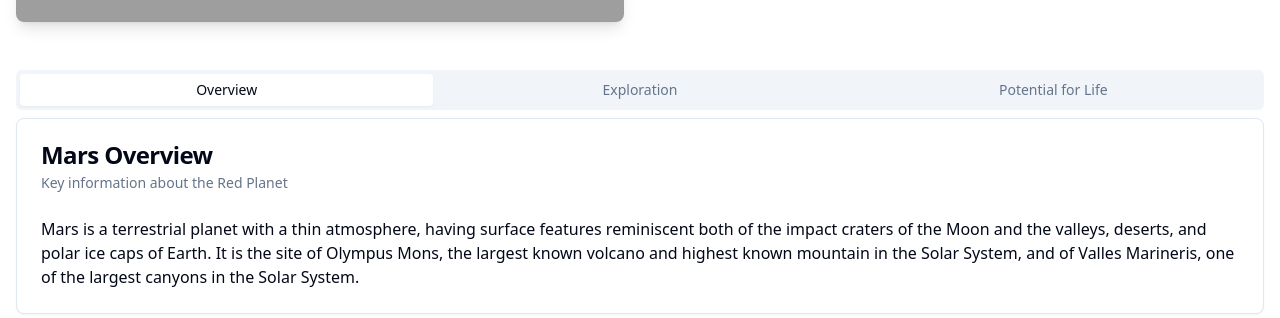
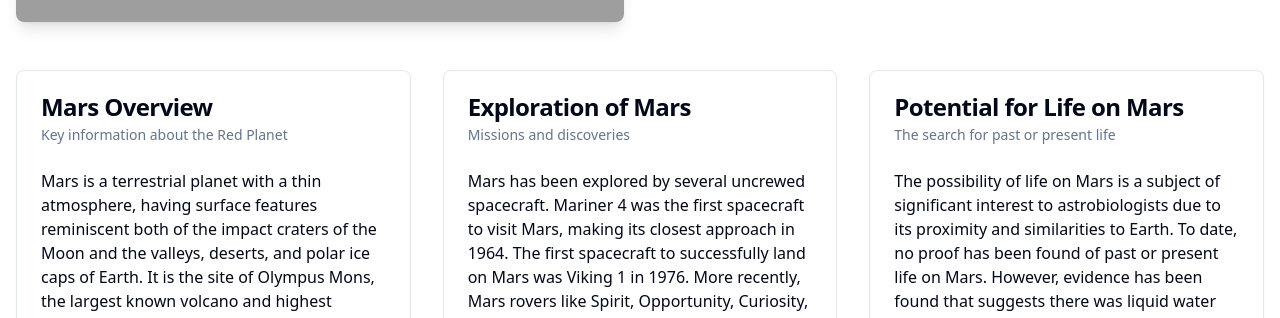
Before and after one commit to GPT-Engineer-App-Dev/pluto-patchwork-cosmos, a React (Vite) app: page / in a window 1280 px wide. Shown: the part 482-800 px from the top of the page. Built offline with nearby package versions, Linux system fonts and the light colour scheme; grey boxes are pictures that could not be loaded.

Commit message:
GPT Engineer Update [skip gpt_engineer]

```diff
--- a/src/pages/Index.jsx
+++ b/src/pages/Index.jsx
@@ -1,7 +1,6 @@
 import { useState } from 'react';
 import { Button } from "@/components/ui/button";
 import { Card, CardContent, CardDescription, CardHeader, CardTitle } from "@/components/ui/card";
-import { Tabs, TabsContent, TabsList, TabsTrigger } from "@/components/ui/tabs";
 import { Thermometer, Mountain, Clock, Ruler } from "lucide-react";
 
 const MarsFacts = [
@@ -55,13 +54,7 @@ const Index = () => {
         </Card>
       )}
 
-      <Tabs defaultValue="overview" className="w-full">
-        <TabsList className="grid w-full grid-cols-3">
-          <TabsTrigger value="overview">Overview</TabsTrigger>
-          <TabsTrigger value="exploration">Exploration</TabsTrigger>
-          <TabsTrigger value="life">Potential for Life</TabsTrigger>
-        </TabsList>
-        <TabsContent value="overview">
+      <div className="grid gap-8 md:grid-cols-3">
         <Card>
           <CardHeader>
             <CardTitle>Mars Overview</CardTitle>
@@ -71,8 +64,6 @@ const Index = () => {
             <p>Mars is a terrestrial planet with a thin atmosphere, having surface features reminiscent both of the impact craters of the Moon and the valleys, deserts, and polar ice caps of Earth. It is the site of Olympus Mons, the largest known volcano and highest known mountain in the Solar System, and of Valles Marineris, one of the largest canyons in the Solar System.</p>
           </CardContent>
         </Card>
-        </TabsContent>
-        <TabsContent value="exploration">
         <Card>
           <CardHeader>
             <CardTitle>Exploration of Mars</CardTitle>
@@ -82,8 +73,6 @@ const Index = () => {
             <p>Mars has been explored by several uncrewed spacecraft. Mariner 4 was the first spacecraft to visit Mars, making its closest approach in 1964. The first spacecraft to successfully land on Mars was Viking 1 in 1976. More recently, Mars rovers like Spirit, Opportunity, Curiosity, and Perseverance have significantly advanced our understanding of the planet. The latest missions include NASA's Perseverance rover and China's Tianwen-1 mission, both launched in 2020.</p>
           </CardContent>
         </Card>
-        </TabsContent>
-        <TabsContent value="life">
         <Card>
           <CardHeader>
             <CardTitle>Potential for Life on Mars</CardTitle>
@@ -93,8 +82,7 @@ const Index = () => {
             <p>The possibility of life on Mars is a subject of significant interest to astrobiologists due to its proximity and similarities to Earth. To date, no proof has been found of past or present life on Mars. However, evidence has been found that suggests there was liquid water on the surface in ancient times, and the discovery of traces of methane in the atmosphere may indicate the presence of microbial life. Ongoing missions continue to search for biosignatures and habitable environments on the Red Planet.</p>
           </CardContent>
         </Card>
-        </TabsContent>
-      </Tabs>
+      </div>
     </div>
   );
 };
```
Lines whose indentation alone changed are shown as unchanged.
